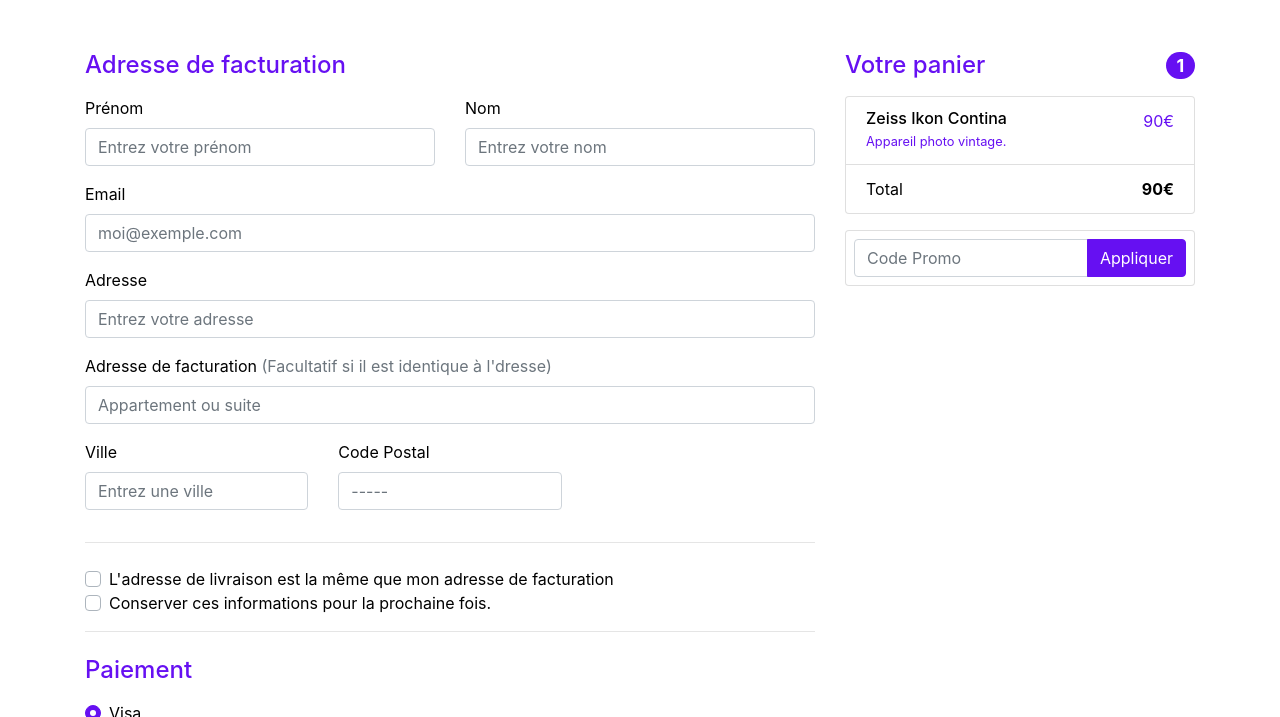
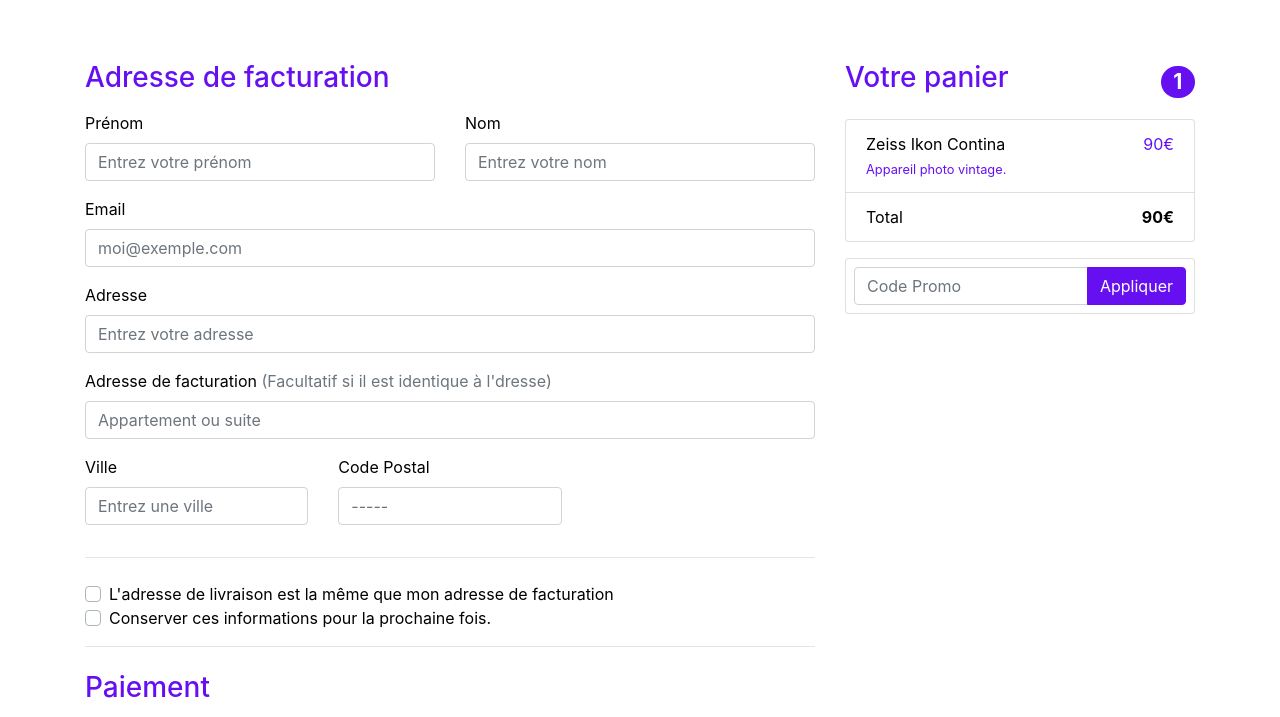
Before and after one commit to Shadowstik/Projet-5, a website: page cart.html in a window 1280 px wide. Shown: the part 237-954 px from the top of the page. Drawn offline with nearby package versions, Linux system fonts and the light colour scheme.

Commit message:
css final manque script js

```diff
--- a/cart.html
+++ b/cart.html
@@ -5,7 +5,7 @@
     <meta charset="UTF-8">
     <meta name="viewport" content="width=device-width, initial-scale=1.0, shrink-to-fit=no">
 
-    <title>Orinoco|Panier</title>
+    <title>Orinoco | Panier</title>
 
     <!-- CSS -->
     <link rel="stylesheet" href="css/style.css">
@@ -48,19 +48,19 @@
 
         <!-- Formulaire de paiement-->
         <div class="py-5 text-center">
-            <h2 class="text-primary">Formulaire de commande</h2>
+            <h1 class="text-primary">Formulaire de commande</h1>
             <p class="lead">Remplissez ce formulaire afin de valider votre commande.</p>
         </div>
         <div class="row">
             <div class="col-md-4 order-md-2 mb-4">
-                <h4 class="d-flex justify-content-between align-items-center mb-3">
-                    <span class="text-primary">Votre panier</span>
+                <div class="d-flex justify-content-between align-items-center mb-3 h3">
+                    <h2 class="text-primary h3">Votre panier</h2>
                     <span class="badge badge-primary badge-pill">1</span>
-                </h4>
+                </div>
                 <ul class="list-group mb-3">
                     <li class="list-group-item d-flex justify-content-between lh-condensed">
                         <div>
-                            <h6 class="my-0">Zeiss Ikon Contina</h6>
+                            <p class="my-0">Zeiss Ikon Contina</p>
                             <small class="text-primary">Appareil photo vintage.</small>
                         </div>
                         <span class="text-primary">90€</span>
@@ -80,7 +80,7 @@
                 </form>
             </div>
             <div class="col-md-8 order-md-1">
-                <h4 class="mb-3 text-primary">Adresse de facturation</h4>
+                <h2 class="mb-3 text-primary h3">Adresse de facturation</h2>
                 <form class="needs-validation my-3" novalidate>
                     <div class="row">
                         <div class="col-md-6 mb-3">
@@ -153,7 +153,7 @@
                     </div>
                     <hr class="mb-4">
 
-                    <h4 class="mb-3 text-primary">Paiement</h4>
+                    <h2 class="mb-3 text-primary h3">Paiement</h2>
 
                     <div class="d-block my-3">
                         <div class="custom-control custom-radio">
--- a/scss/_style_overrides.scss
+++ b/scss/_style_overrides.scss
@@ -16,6 +16,7 @@ $blue:    #007bff !default;
 $indigo:  #6610f2 !default;
 $purple:  #6f42c1 !default;
 $pink:    #e83e8c !default;
+$light-purple: #F3E9F1 !default;
 $red:     #dc3545 !default;
 $orange:  #fd7e14 !default;
 $yellow:  #ffc107 !default;
@@ -30,7 +31,7 @@ $info:          $cyan !default;
 $warning:       $yellow !default;
 $danger:        $red !default;
 $light:         $gray-100 !default;
-$dark:          $gray-800 !default;
+$dark:          $light-purple !default;
 
 $body-color:                        $black !default;
 
@@ -42,7 +43,7 @@
 $navbar-dark-toggler-border-color:  $black !default;
 
 // Jumbotron color
-$jumbotron-bg:                      $gray-800 !default;
+$jumbotron-bg:                      $light-purple !default;
 
 // Body form
 body{
```
Also changed, not shown: validate.html (+4 -4 lines).
